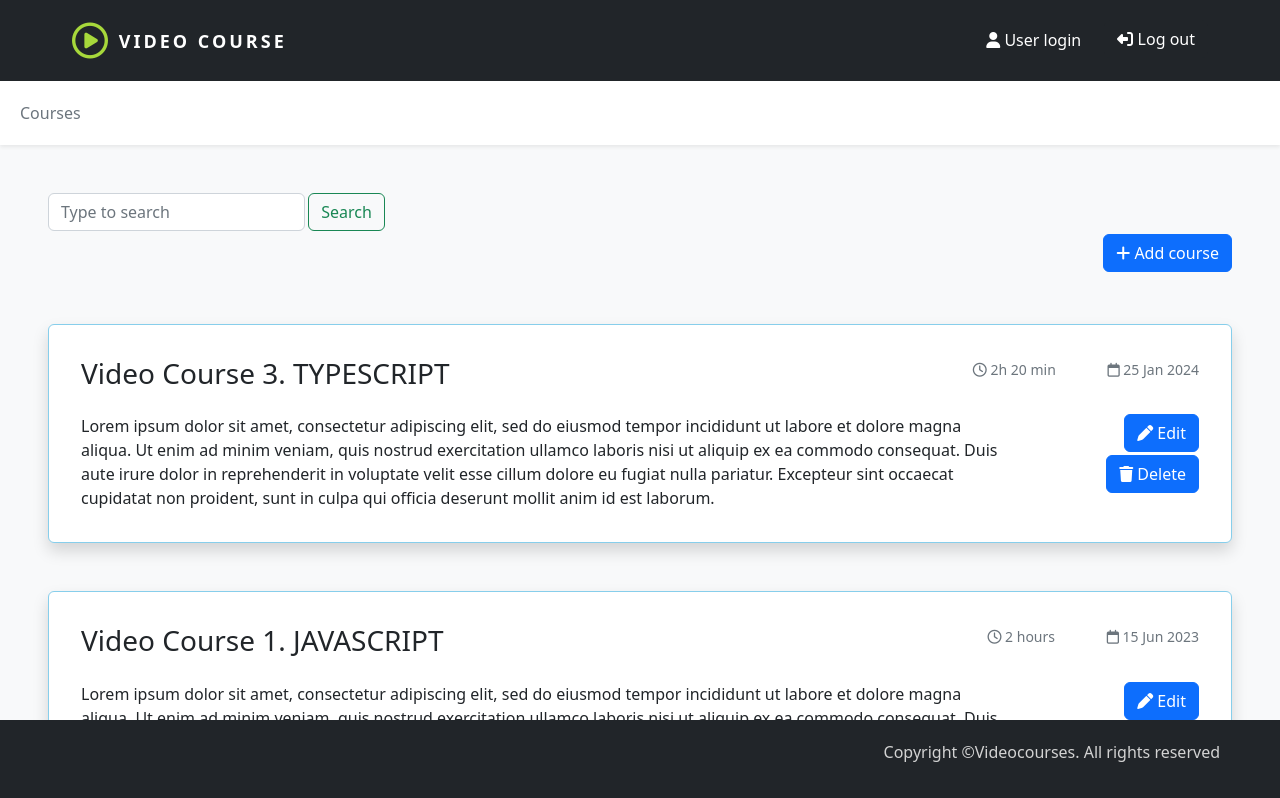
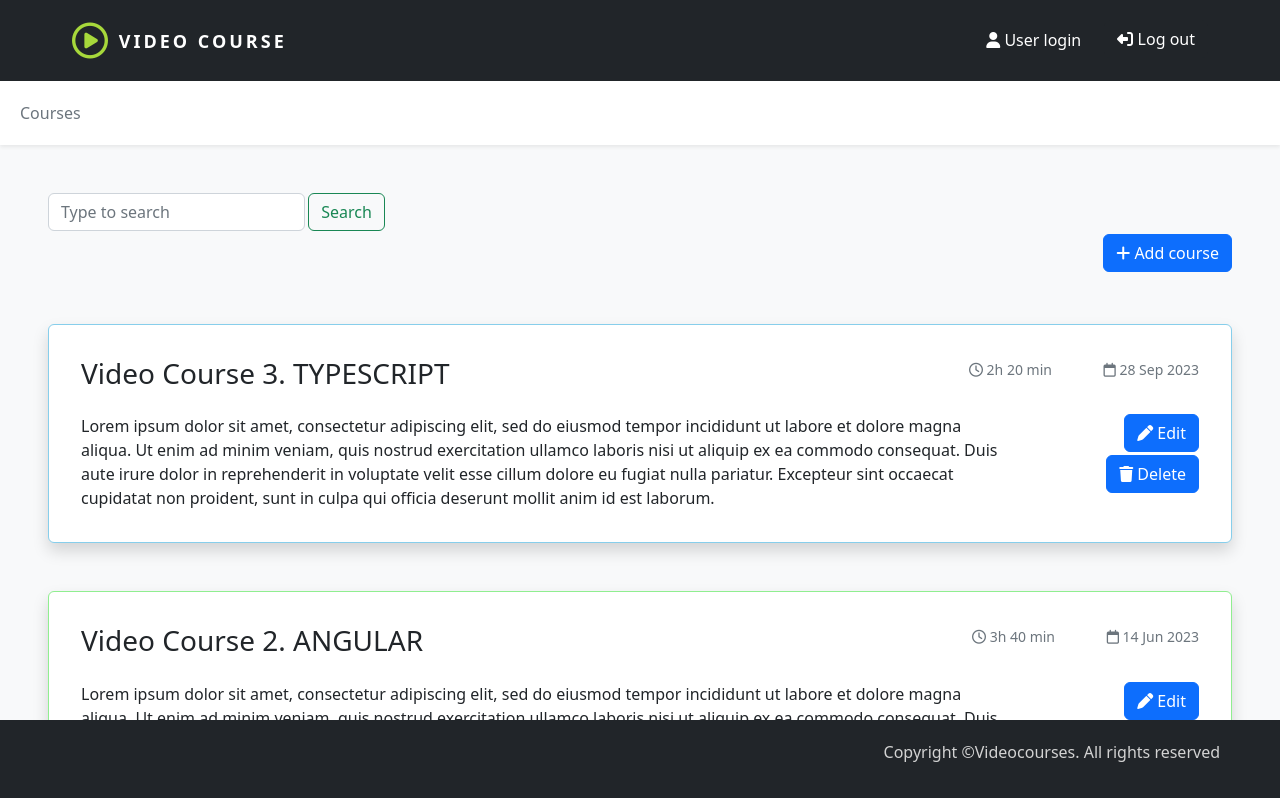
Before and after one commit to Sytnikovakatya/angular-courses-app, an Angular app: page / in a window 1280 px wide. Shown: the top 798 px of the page. Built offline with nearby package versions, Linux system fonts and the light colour scheme.

Commit message:
change type of course`s date on DateTime as sting

```diff
--- a/src/app/data/courses.ts
+++ b/src/app/data/courses.ts
@@ -2,7 +2,7 @@ export const courses = [
   {
     id: 1,
     name: 'Javascript',
-    date: 1686800614834,
+    date: '2017-09-28T04:39:24+00:00',
     length: 120,
     description:
       'Lorem ipsum dolor sit amet, consectetur adipiscing elit, sed do eiusmod tempor incididunt ut labore et dolore magna aliqua. Ut enim ad minim veniam, quis nostrud exercitation ullamco laboris nisi ut aliquip ex ea commodo consequat. Duis aute irure dolor in reprehenderit in voluptate velit esse cillum dolore eu fugiat nulla pariatur. Excepteur sint occaecat cupidatat non proident, sunt in culpa qui officia deserunt mollit anim id est laborum.',
@@ -10,7 +10,7 @@ export const courses = [
   {
     id: 2,
     name: 'Angular',
-    date: 1665827732209,
+    date: '2023-06-14T04:39:24+00:00',
     length: 220,
     description:
       'Lorem ipsum dolor sit amet, consectetur adipiscing elit, sed do eiusmod tempor incididunt ut labore et dolore magna aliqua. Ut enim ad minim veniam, quis nostrud exercitation ullamco laboris nisi ut aliquip ex ea commodo consequat. Duis aute irure dolor in reprehenderit in voluptate velit esse cillum dolore eu fugiat nulla pariatur. Excepteur sint occaecat cupidatat non proident, sunt in culpa qui officia deserunt mollit anim id est laborum.',
@@ -18,7 +18,7 @@ export const courses = [
   {
     id: 3,
     name: 'Typescript',
-    date: 1706191470410,
+    date: '2023-09-28T04:39:24+00:00',
     length: 140,
     description:
       'Lorem ipsum dolor sit amet, consectetur adipiscing elit, sed do eiusmod tempor incididunt ut labore et dolore magna aliqua. Ut enim ad minim veniam, quis nostrud exercitation ullamco laboris nisi ut aliquip ex ea commodo consequat. Duis aute irure dolor in reprehenderit in voluptate velit esse cillum dolore eu fugiat nulla pariatur. Excepteur sint occaecat cupidatat non proident, sunt in culpa qui officia deserunt mollit anim id est laborum.',
--- a/src/app/directives/hightlight/highlight.directive.ts
+++ b/src/app/directives/hightlight/highlight.directive.ts
@@ -4,7 +4,7 @@ import { Directive, Renderer2, ElementRef, Input, OnInit } from '@angular/core';
   selector: '[appHighlight]',
 })
 export class HighlightDirective implements OnInit {
-  @Input('appHighlight') date: number;
+  @Input('appHighlight') date: string;
 
   constructor(private renderer: Renderer2, private el: ElementRef) {
     el.nativeElement.style.customProperty = true;
@@ -13,10 +13,11 @@ export class HighlightDirective implements OnInit {
   ngOnInit(): void {
     const daysOffset = 24 * 60 * 60 * 1000 * 14;
     const condition = Date.now() - daysOffset;
+    const date = new Date(this.date).getTime();
 
-    if (this.date < Date.now() && this.date >= condition) {
+    if (date < Date.now() && date >= condition) {
       this.renderer.setStyle(this.el.nativeElement, 'border-color', 'lightgreen');
-    } else if (this.date > Date.now()) {
+    } else if (date > Date.now()) {
       this.renderer.setStyle(this.el.nativeElement, 'border-color', 'skyblue');
     } else {
       this.renderer.setStyle(this.el.nativeElement, 'border-color', 'lightgrey');
--- a/src/app/interfaces/course.interface.ts
+++ b/src/app/interfaces/course.interface.ts
@@ -1,7 +1,7 @@
 export interface Course {
   id: number;
   name: string;
-  date: number;
+  date: string;
   length: number;
   description: string;
 }
--- a/src/app/pipes/orderBy/order-by.pipe.ts
+++ b/src/app/pipes/orderBy/order-by.pipe.ts
@@ -7,6 +7,10 @@ import { Course } from '@interfaces/course.interface';
 })
 export class OrderByPipe implements PipeTransform {
   transform(value: Course[]): Course[] {
-    return value.sort((a, b) => b.date - a.date);
+    return value.sort((a, b) => {
+      const date1 = new Date(a.date).getTime();
+      const date2 = new Date(b.date).getTime();
+      return date2 - date1;
+    });
   }
 }
```
